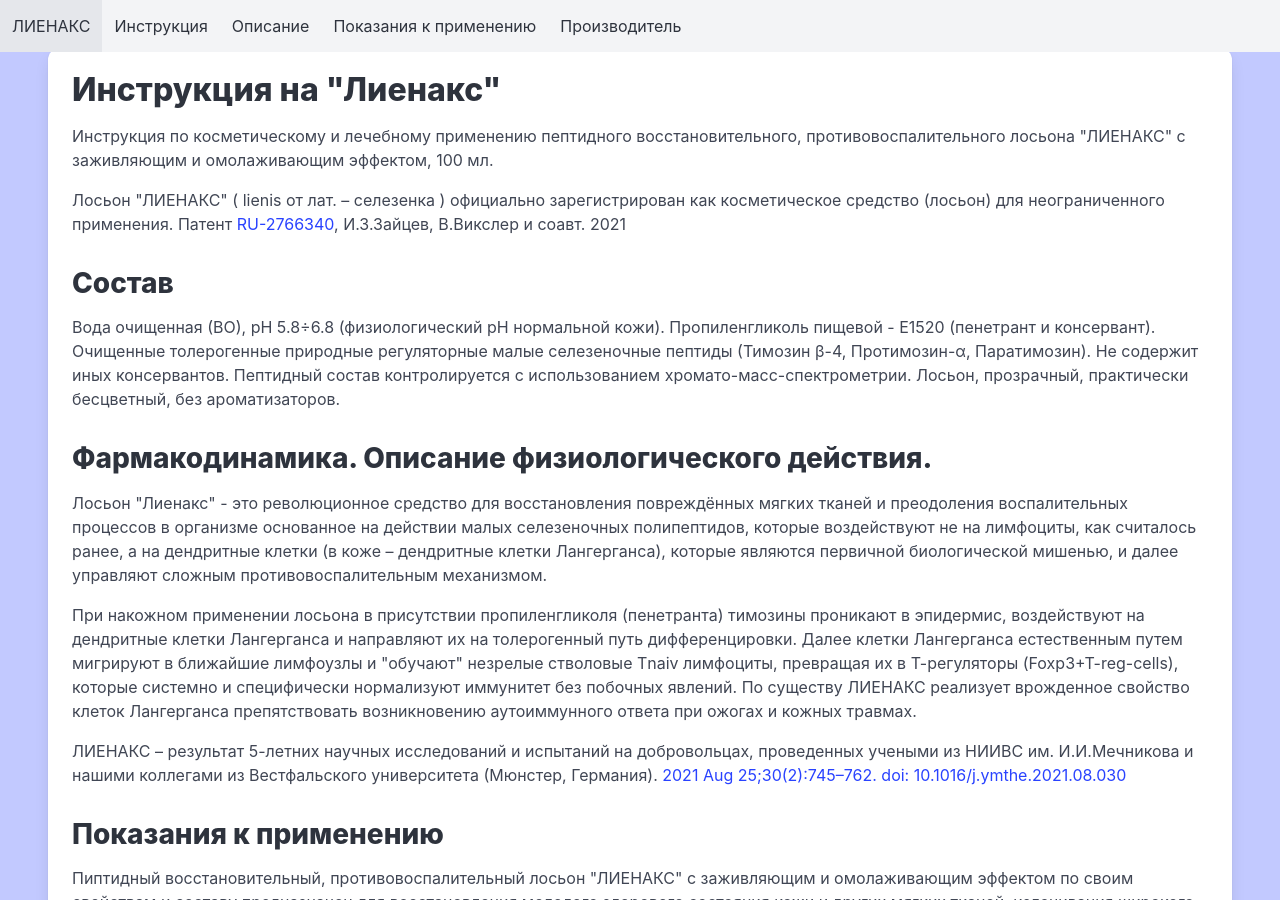
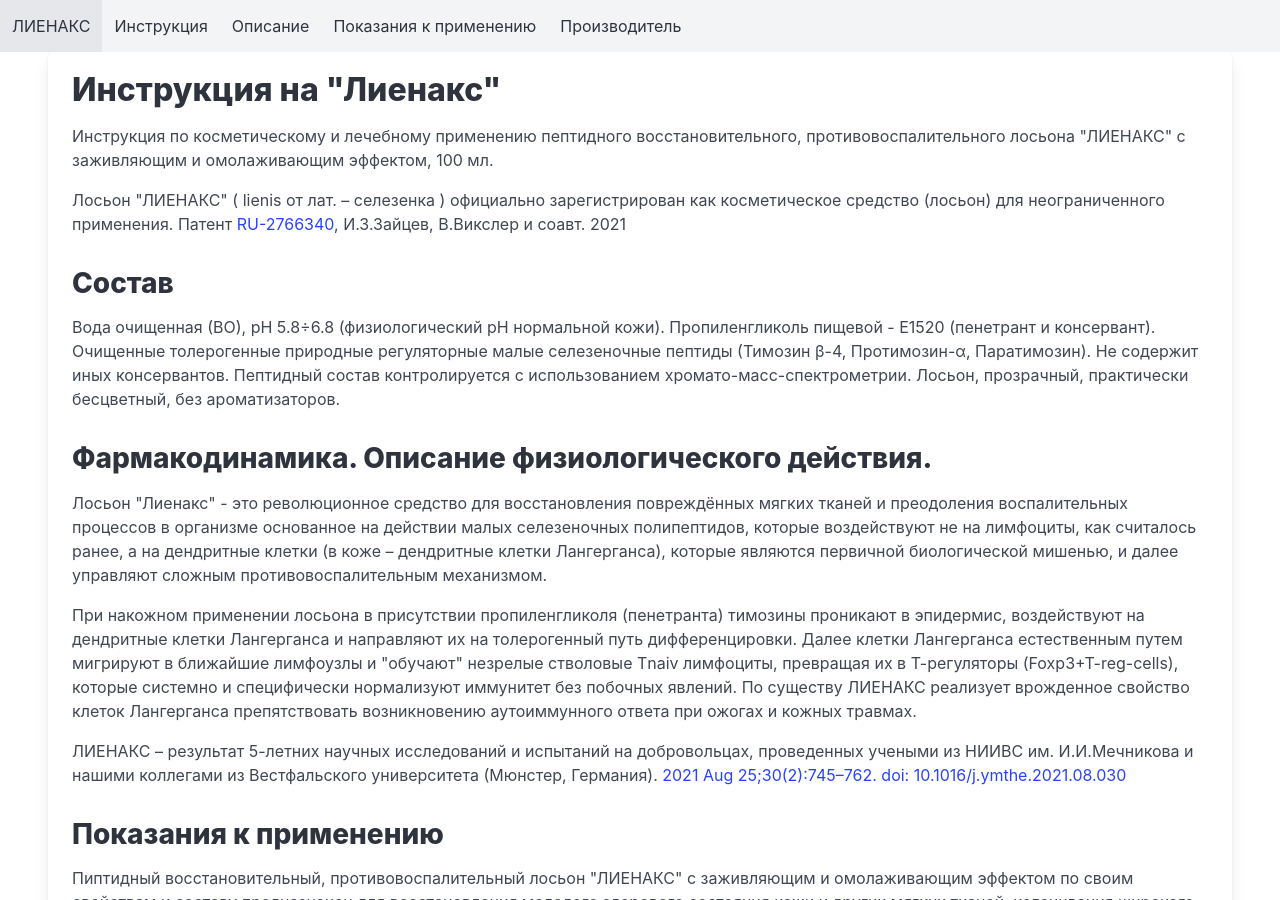
Before and after one commit to w3craft/lienax, a Jekyll site: the page built from index.html, in a window 1280 px wide and 900 px high. Built offline with Jekyll 4.4.1, drawn with Linux system fonts in a browser that asks for light colours.

Commit message:
Update default.html

```diff
--- a/_layouts/default.html
+++ b/_layouts/default.html
@@ -1,7 +1,7 @@
 <!DOCTYPE html>
 <html>
   {% include head.html %}
-  <body class="conteiner has-background-link-light">
+  <body>
     {% include nav.html %}
     {{ content }}
     {% include footer.html %}
```
